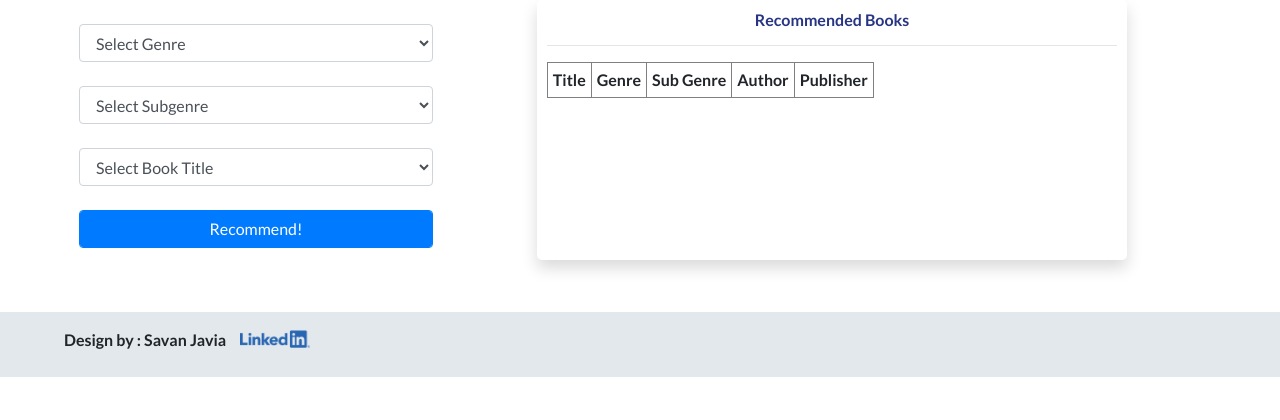
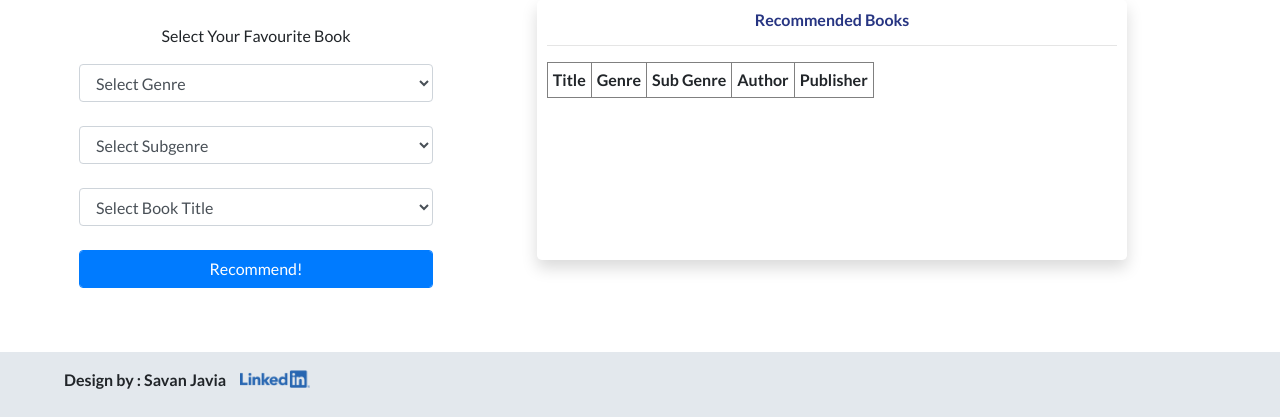
Before and after one commit to savanjav/ineuron_projects, a Flask app: template PROJECT/templates/index.html in a window 1280 px wide. Shown: the part 72-492 px from the top of the page. Run offline with Flask 2, Linux system fonts and the light colour scheme; the template is opened without the code that fills it, so the values that code supplies are empty; parts of the project's set-up code (start-up, migrations or seed data) failed here and were passed over; some libraries are stand-ins or nearby versions.

Commit message:
Add files via upload

```diff
--- a/PROJECT/templates/index.html
+++ b/PROJECT/templates/index.html
@@ -166,7 +166,8 @@
 		<div class="container-fluid">
 			<div class="row">
 				<div class="col-md-4 col-xs-12">
-					<br/>
+					<br />
+					<p>Select Your Favourite Book</p>
 						<div class="form-group files color">
 							<select onchange="setSubgenreSelect()" id="genSelect" class="form-control">
 							</select><br />
```
